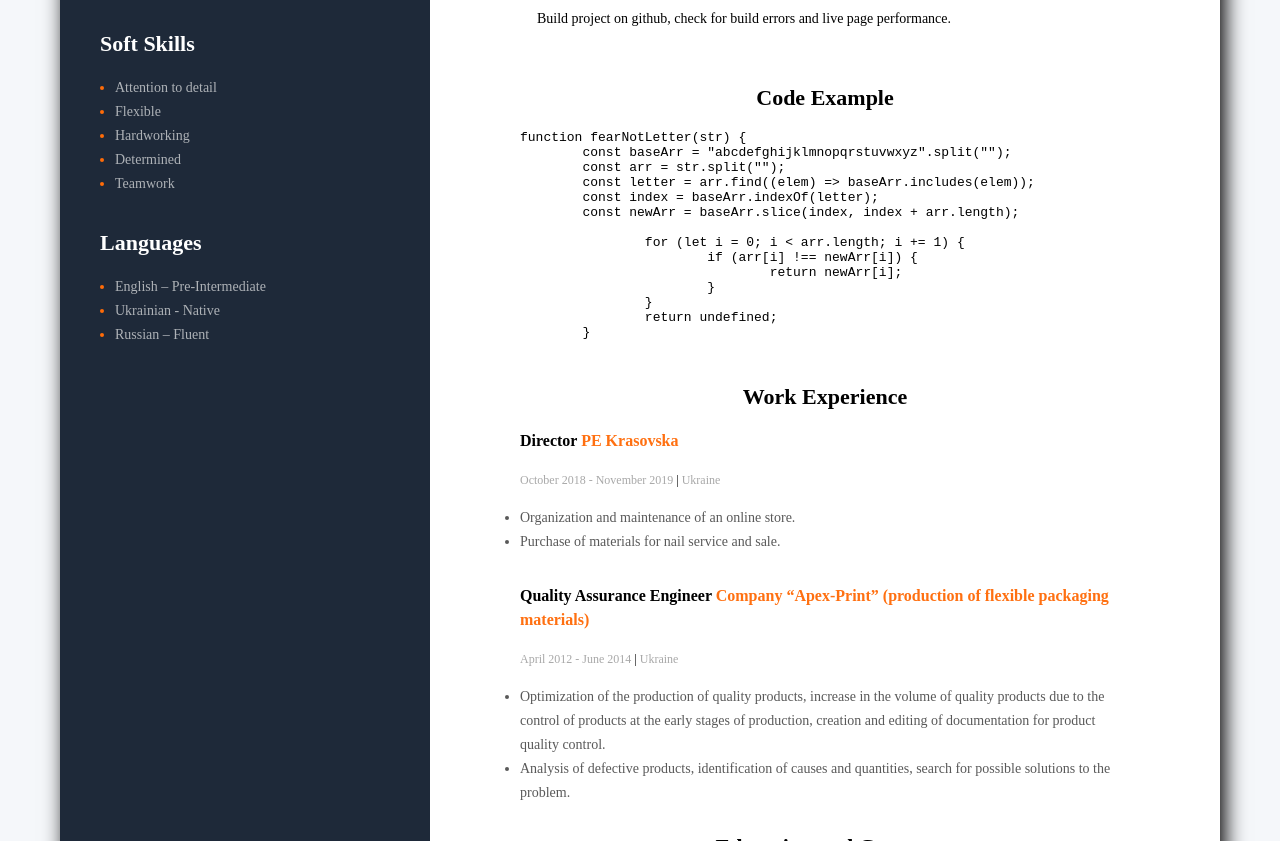
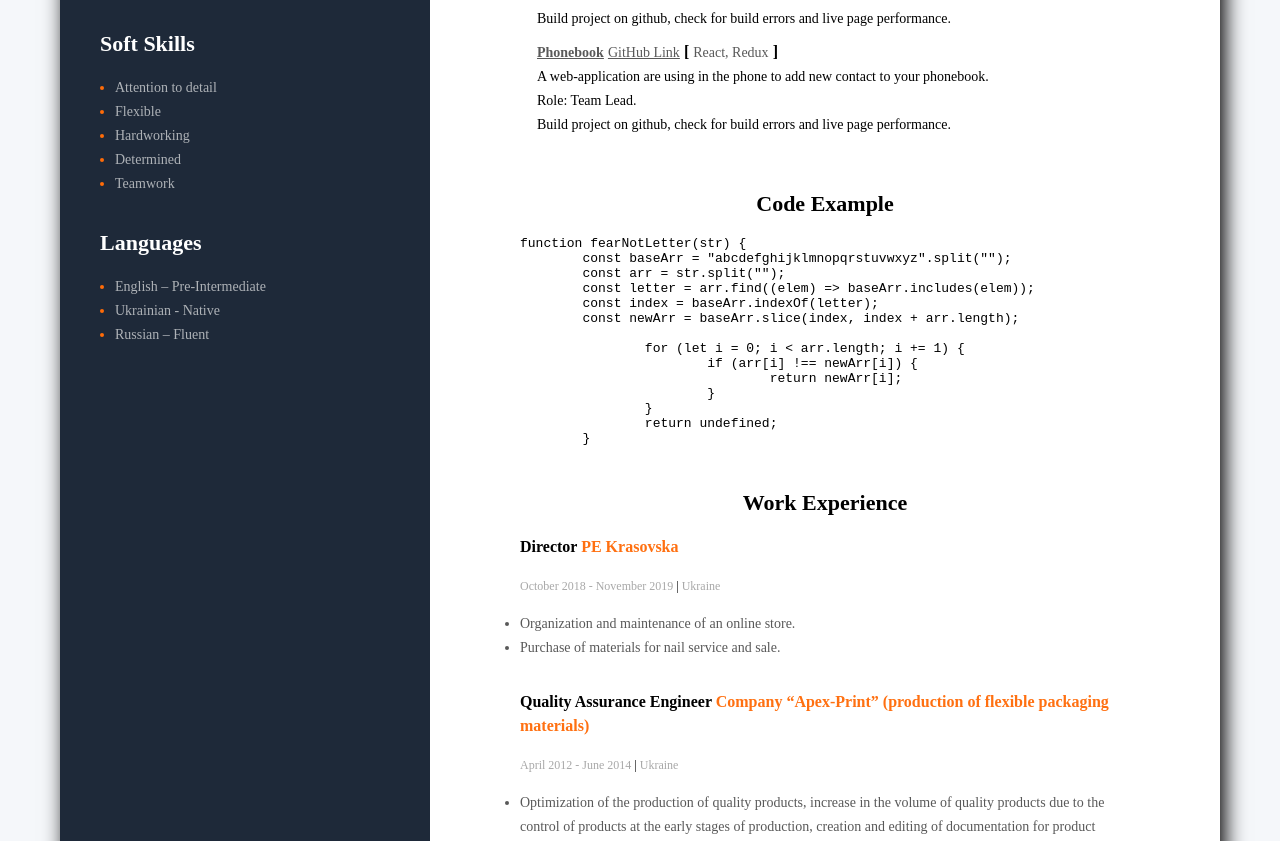
Before and after one commit to Kristuwa/rsschool-cv, a plain HTML site: page index.html in a window 1280 px wide. Shown: the part 1085-1926 px from the top of the page. Drawn offline with Linux system fonts and the light colour scheme.

Commit message:
fix: add new project

```diff
--- a/index.html
+++ b/index.html
@@ -323,6 +323,35 @@
                   performance.
                 </p>
               </li>
+              <li class="projects-item">
+                <a
+                  class="projects-link"
+                  href="https://kristuwa.github.io/goit-react-hw-07-phonebook/"
+                  rel="noopener nofollow noreferrer"
+                  target="_blank"
+                  ><b>Phonebook</b></a
+                >
+                <a
+                  class="projects-link"
+                  href="https://github.com/Kristuwa/goit-react-hw-07-phonebook"
+                  rel="noopener nofollow noreferrer"
+                  target="_blank"
+                  >GitHub Link</a
+                >
+                <span
+                  ><b>[</b> <span class="tech-name">React, Redux</span>
+                  <b>]</b></span
+                >
+                <p class="description">
+                  A web-application are using in the phone to add new contact to
+                  your phonebook.
+                </p>
+                <p class="description">Role: Team Lead.</p>
+                <p class="description">
+                  Build project on github, check for build errors and live page
+                  performance.
+                </p>
+              </li>
             </ul>
           </div>
 
```
